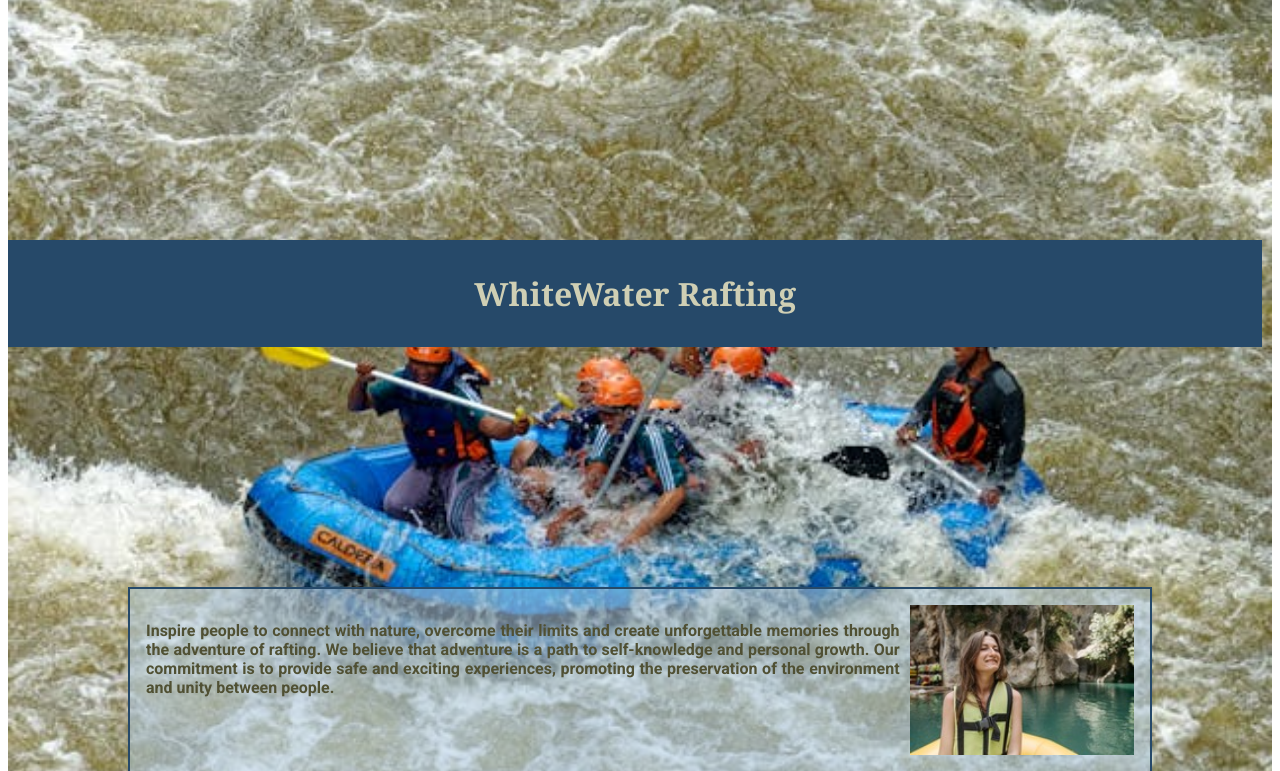
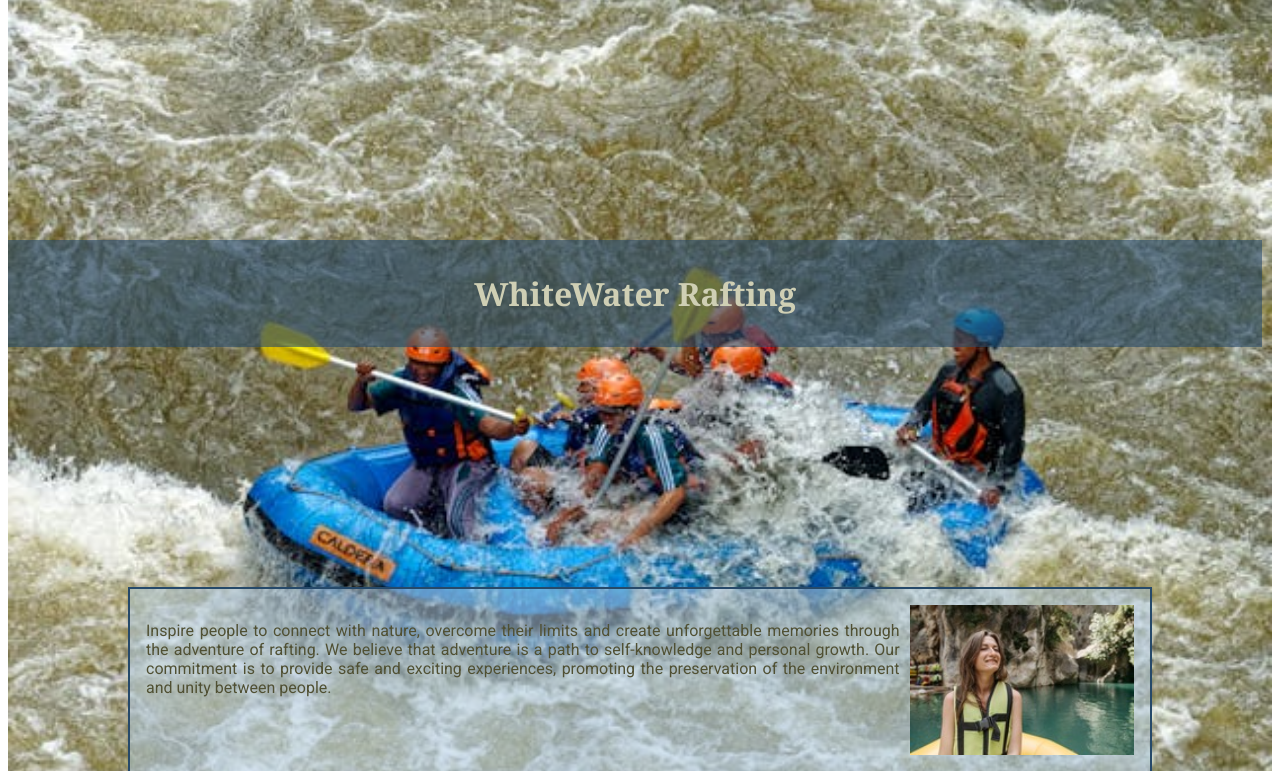
Before and after one commit to Stranger37/wdd130, a plain HTML site: page wwr/about.html in a window 1280 px wide. Shown: the part 181-952 px from the top of the page. Drawn offline with Linux system fonts and the light colour scheme.

Commit message:
Correting errors

```diff
--- a/wwr/about.html
+++ b/wwr/about.html
@@ -3,6 +3,8 @@
 <head>
     <meta charset="UTF-8">
     <meta name="viewport" content="width=device-width, initial-scale=1.0">
+    <meta name="description" content="This is the about page of a websit of an imaginary rafting company, to help people know more about them.">
+    <meta name="author" content="João Viana">
 
     <title>White Water Rafting</title>
 
--- a/wwr/styles/rafting.css
+++ b/wwr/styles/rafting.css
@@ -1,5 +1,8 @@
+/*@import url("");*/
+@import url('https://fonts.googleapis.com/css2?family=Roboto:ital,wght@0,100;0,300;0,400;0,500;0,700;0,900;1,100;1,300;1,400;1,500;1,700;1,900&display=swap');
+
 :root {
- --heading-background-color: #264969;
+ --heading-background-color: #26496997;
  --paragraph-background-color: #b4cde48a;
  --heading-text-color: #CFCFB4;
  --paragraph-text-color: #505033;
@@ -8,7 +11,6 @@
  --padding: 1rem;
  --border: 2px solid #264969;
 }
-
 
 .hero div {
     position: relative;
@@ -62,8 +64,8 @@ h2 {
 
 p {
     font-family: var(--body-font);
-    font-family: 400;
-    color: (var--heading-text-color);
+    font-weight: 400;
+    color: var(--paragraph-text-color);
 }
 
 .sociallinks a {
```
